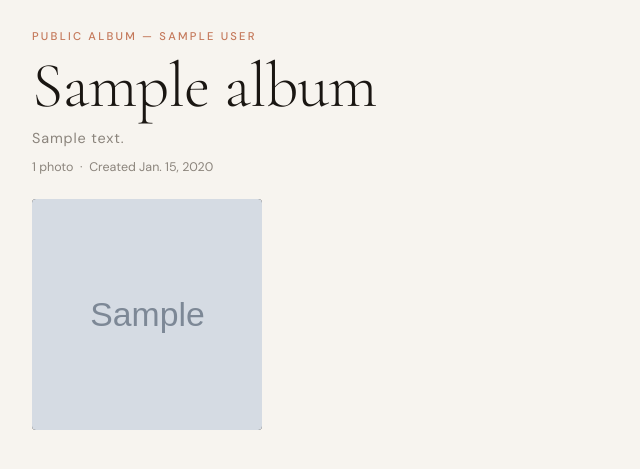
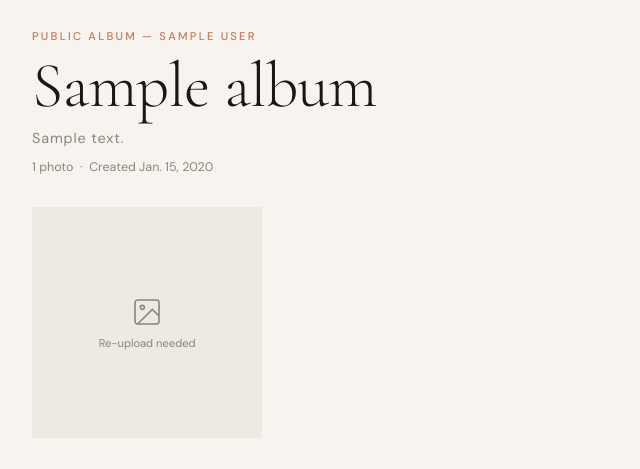
Before and after one commit to killugonh-arch/lumina-photo-albums, a Django app: page /album/1/ in a window 1280 px wide. Shown: the part 137-606 px from the top of the page, without its empty margins (0-640 px from the left). Run offline with Django 5.2, Linux system fonts and the light colour scheme; tables that the repository leaves empty hold one stand-in row (values such as "Sample post"); grey boxes marked "Sample" are stand-in pictures.

Commit message:
Update album_detail.html

```diff
--- a/templates/albums/album_detail.html
+++ b/templates/albums/album_detail.html
@@ -1,76 +1,6 @@
 {% extends 'base.html' %}
 
 {% block title %}{{ album.title }} — Lumina{% endblock %}
-
-{% block extra_css %}
-<style>
-/* ── Photo Grid ─────────────────────────────────────────── */
-.photo-grid {
-    display: grid;
-    grid-template-columns: repeat(auto-fill, minmax(220px, 1fr));
-    gap: 1rem;
-    margin-top: 1.5rem;
-}
-
-.photo-card {
-    position: relative;
-    overflow: hidden;
-    background: #1a1612;
-    border-radius: 4px;
-    aspect-ratio: 1 / 1;
-}
-
-.photo-card img {
-    width: 100%;
-    height: 100%;
-    object-fit: cover;
-    display: block;
-    transition: transform 0.4s ease, filter 0.3s ease;
-}
-
-.photo-card {
-    cursor: pointer;
-}
-
-/* ── Hover effects ───────────────────────────────────────── */
-.photo-card:hover img {
-    transform: scale(1.05);
-    filter: brightness(0.5);
-}
-
-/* ── Overlay (title + buttons) ───────────────────────────── */
-.photo-card-overlay {
-    position: absolute;
-    inset: 0;
-    z-index: 2;
-    opacity: 0;
-    pointer-events: none;
-    transition: opacity 0.3s ease;
-    display: flex;
-    flex-direction: column;
-    justify-content: flex-end;
-    padding: 0.9rem;
-    background: linear-gradient(to top, rgba(0,0,0,0.72) 0%, transparent 60%);
-}
-
-.photo-card:hover .photo-card-overlay {
-    opacity: 1;
-    pointer-events: auto;
-}
-
-.photo-card-title {
-    font-size: 0.75rem;
-    letter-spacing: 0.06em;
-    color: rgba(255,255,255,0.92);
-    font-weight: 500;
-    margin-bottom: 0.45rem;
-    white-space: nowrap;
-    overflow: hidden;
-    text-overflow: ellipsis;
-}
-
-</style>
-{% endblock %}
 
 {% block content %}
 <div class="breadcrumb">
@@ -126,28 +56,31 @@
 {% if photos %}
 <div class="photo-grid">
     {% for photo in photos %}
-    <div class="photo-card"
-         onclick="window.location.href='{% url 'albums:photo_detail' photo.pk %}'"
-         title="View {{ photo.title|default:'photo' }}">
-
-        <img src="{{ photo.image.url }}"
-             alt="{{ photo.title|default:'Photo' }}"
-             loading="lazy">
-
+    <div class="photo-card" onclick="window.location='{% url 'albums:photo_detail' photo.pk %}'">
+        {% if photo.image_url %}
+        <img src="{{ photo.image_url }}" alt="{{ photo.title|default:'Photo' }}" loading="lazy">
+        {% else %}
+        <div style="width:100%;height:100%;display:flex;flex-direction:column;align-items:center;justify-content:center;background:#EDE9E3;gap:0.5rem;">
+            <svg width="32" height="32" viewBox="0 0 24 24" fill="none" stroke="#8B847C" stroke-width="1.2">
+                <rect x="3" y="3" width="18" height="18" rx="2"/>
+                <circle cx="8.5" cy="8.5" r="1.5"/>
+                <polyline points="21 15 16 10 5 21"/>
+            </svg>
+            <span style="font-size:0.7rem;color:#8B847C;">Re-upload needed</span>
+        </div>
+        {% endif %}
         <div class="photo-card-overlay">
             <span class="photo-card-title">{{ photo.title|default:"Untitled" }}</span>
         </div>
-
     </div>
     {% endfor %}
 </div>
-
 {% else %}
 <div class="empty-state">
     <div class="empty-state-icon">📷</div>
     <div class="empty-state-title">No photos yet</div>
     <p class="empty-state-text">
-        {% if can_add_photos %}Upload your first photo above.{% else %}The album owner hasn't added photos yet.{% endif %}
+        {% if can_add_photos %}Upload your first photo above.{% else %}This album has no photos yet.{% endif %}
     </p>
 </div>
 {% endif %}
```
